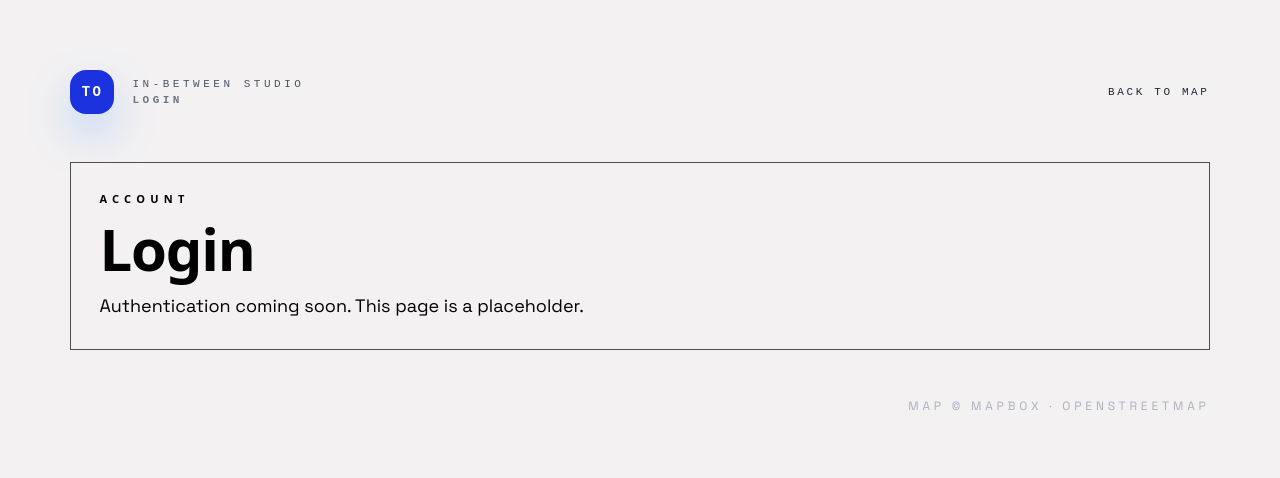
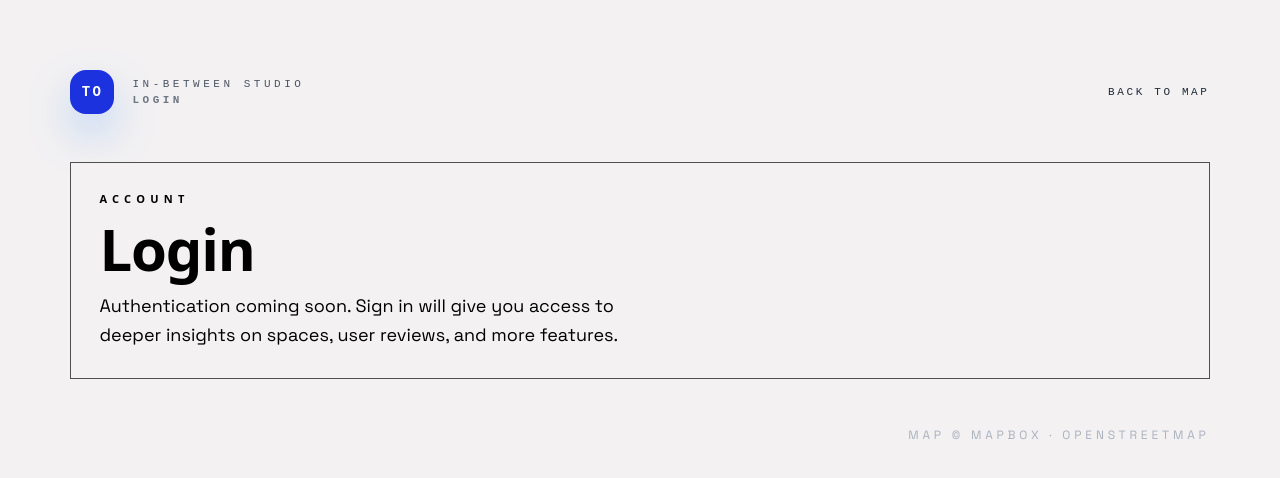
Before and after one commit to joshbeyerr/theInBetween, a React (Vite) app: page /login in a window 1280 px wide. Shown: the top 478 px of the page. Built offline with nearby package versions, Linux system fonts and the light colour scheme; no server answers; a web font is replaced by a local one.

Commit message:
added login preview

```diff
--- a/src/App.jsx
+++ b/src/App.jsx
@@ -359,6 +359,8 @@ export default function App() {
           >
             Submit
           </a>
+          <span style={{ margin: '0 8px', opacity: .35 }}>•</span>
+          <a href="/login" className="navlink">Login</a>
         </div>
       </motion.header>
 
--- a/src/routes/Login.jsx
+++ b/src/routes/Login.jsx
@@ -31,7 +31,7 @@ export default function Login() {
         <div className="section-heading">
           <div className="section-label">Account</div>
           <h2>Login</h2>
-          <p>Authentication coming soon. This page is a placeholder.</p>
+          <p>Authentication coming soon. Sign in will give you access to deeper insights on spaces, user reviews, and more features.</p>
         </div>
       </motion.section>
 
```
